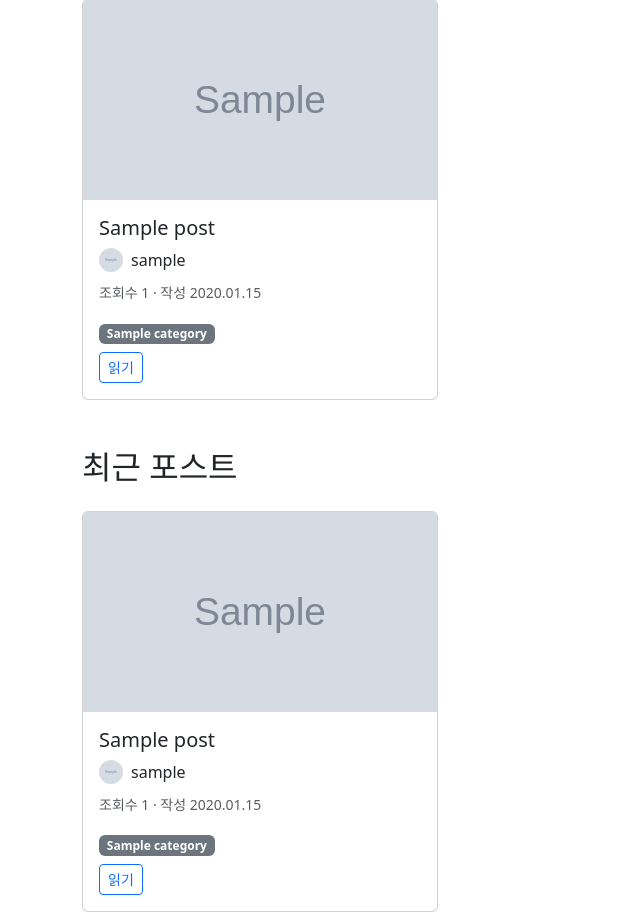
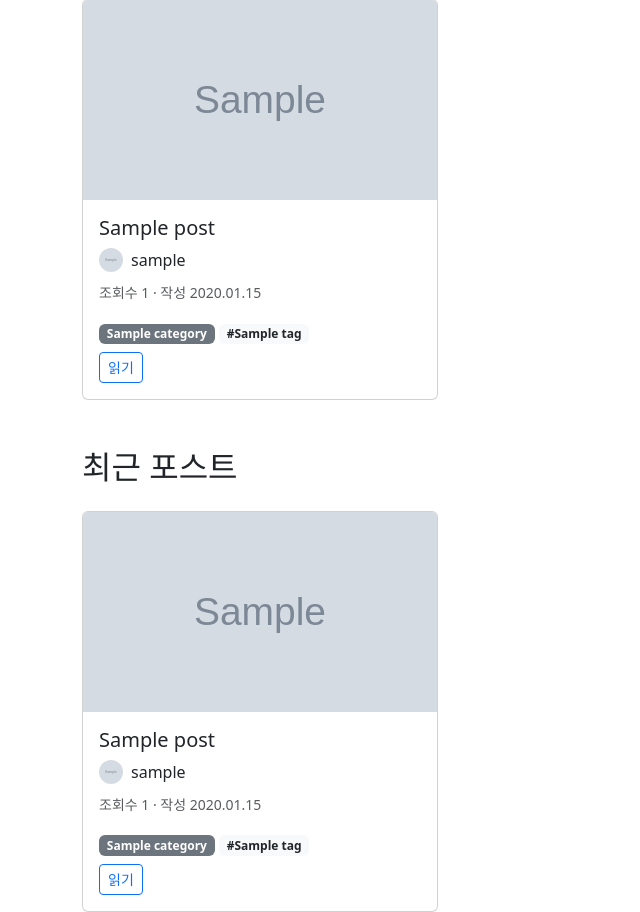
Before and after one commit to smahn9123/django-travelog, a Django app: template blog/templates/blog/post_list.html in a window 1280 px wide. Shown: the part 145-1057 px from the top of the page, without its empty margins (0-640 px from the left). Run offline with Django 5.2, Linux system fonts and the light colour scheme; the template is opened without the code that fills it: most values are stand-ins (such as "Sample title", 1, 10 or a date in 2020); grey boxes marked "Sample" are stand-in pictures; some libraries are stand-ins or nearby versions.

Commit message:
💄 display tags in post list

```diff
--- a/blog/templates/blog/channel.html
+++ b/blog/templates/blog/channel.html
@@ -159,6 +159,9 @@
                 {% if post.is_subscribers_only %}
                   <span class="badge bg-primary">구독자 전용</span>
                 {% endif %}
+                {% for tag in post.tags.all %}
+                  <span class="badge bg-light text-dark">#{{ tag.name }}</span>
+                {% endfor %}
                 <div class="mt-2">
                   <a href="{% url 'post_detail' pk=post.pk %}" class="btn btn-outline-primary btn-sm">읽기</a>
                   {% if user == channel_owner %}
--- a/blog/templates/blog/post_list.html
+++ b/blog/templates/blog/post_list.html
@@ -40,6 +40,9 @@
               {% if post.is_subscribers_only %}
                 <span class="badge bg-primary">구독자 전용</span>
               {% endif %}
+              {% for tag in post.tags.all %}
+                <span class="badge bg-light text-dark">#{{ tag.name }}</span>
+              {% endfor %}
               <div class="mt-2">
                 <a href="{% url 'post_detail' pk=post.pk %}" class="btn btn-outline-primary btn-sm">읽기</a>
               </div>
@@ -92,6 +95,9 @@
               {% if post.is_subscribers_only %}
                 <span class="badge bg-primary">구독자 전용</span>
               {% endif %}
+              {% for tag in post.tags.all %}
+                <span class="badge bg-light text-dark">#{{ tag.name }}</span>
+              {% endfor %}
               <div class="mt-2">
                 <a href="{% url 'post_detail' pk=post.pk %}" class="btn btn-outline-primary btn-sm">읽기</a>
               </div>
```
